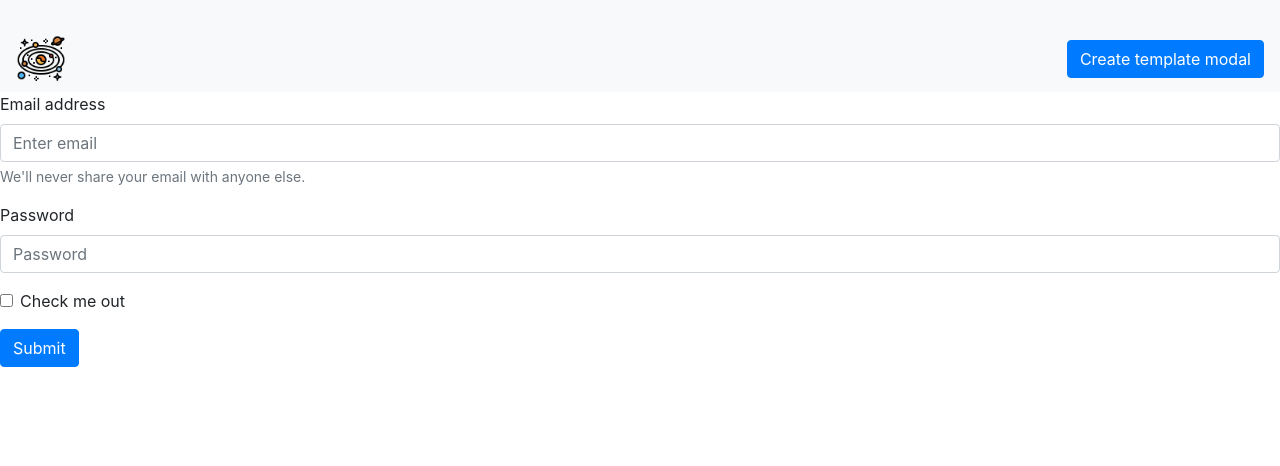
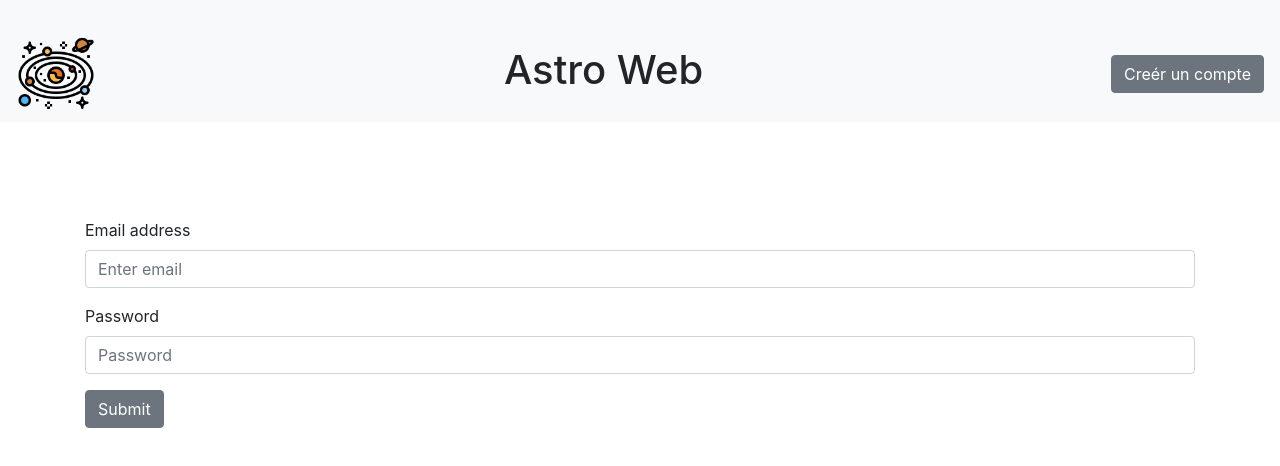
Before and after one commit to NicoDS09/ProjectSchool, an Angular app in the folder BlogAstro/: page / in a window 1280 px wide. Shown: the top 466 px of the page. Built offline with nearby package versions, Linux system fonts and the light colour scheme.

Commit message:
InscriptionStyle

```diff
--- a/BlogAstro/src/app/app.component.ts
+++ b/BlogAstro/src/app/app.component.ts
@@ -1,5 +1,4 @@
-import { Component, TemplateRef } from '@angular/core';
-import { BsModalService, BsModalRef } from 'ngx-bootstrap/modal';
+import { Component } from '@angular/core';
 
 @Component({
   selector: 'app-root',
@@ -7,10 +6,5 @@ import { BsModalService, BsModalRef } from 'ngx-bootstrap/modal';
   styleUrls: ['./app.component.css']
 })
 export class AppComponent {
-  modalRef: BsModalRef;
-  constructor(private modalService: BsModalService) { }
-
-  openModal(template: TemplateRef<any>) {
-    this.modalRef = this.modalService.show(template);
-  }
+  title = 'socialNetwork';
 }
--- a/BlogAstro/src/app/connection/connection.component.css
+++ b/BlogAstro/src/app/connection/connection.component.css
@@ -1,4 +1,9 @@
 .imglogo{
-    height: 50px;
-    width: 50px;
+    height: 80px;
+    width: 80px;
 }
+
+.h1{
+    text-align: center;
+
+}
--- a/BlogAstro/src/app/connection/connection.component.html
+++ b/BlogAstro/src/app/connection/connection.component.html
@@ -6,41 +6,71 @@
 
 <nav class="navbar navbar-light bg-light">
     <img class="imglogo" src="assets/orbit.png" width="30" height="30" alt="">
-    <button type="button" class="btn btn-primary" (click)="openModal(template)">Create template modal</button>
+    <h1>Astro Web</h1>
+    <button type="button" class="btn btn-secondary" (click)="openModal(template)">Creér un compte</button>
 </nav>
 
+<br>
+<br>
+<br>
+<br>
 
-
-
+<div class="container">
+    <form>
+        <div class="form-group">
+            <label for="exampleInputEmail1">Email address</label>
+            <input type="email" class="form-control" id="exampleInputEmail1" aria-describedby="emailHelp"
+                placeholder="Enter email">
+        </div>
+        <div class="form-group">
+            <label for="exampleInputPassword1">Password</label>
+            <input type="password" class="form-control" id="exampleInputPassword1" placeholder="Password">
+        </div>
+        <button type="submit" class="btn btn-secondary">Submit</button>
+    </form>
+</div>
 
 
 
 <ng-template #template>
     <div class="modal-header">
-        <h4 class="modal-title pull-left">Modal</h4>
+        <h4 class="modal-title pull-left">inscription</h4>
         <button type="button" class="close pull-right" aria-label="Close" (click)="modalRef.hide()">
             <span aria-hidden="true">&times;</span>
         </button>
     </div>
-    <div class="modal-body">
-        This is a modal.
+    <br>
+
+
+    <div class="container-fluid">
+        <form>
+            <div class="form-row">
+                <div class="form-group col-md-6">
+                    <label for="inputEmail4">Email</label>
+                    <input type="email" class="form-control" id="inputEmail4" placeholder="Email">
+                </div>
+                <div class="form-group col-md-6">
+                    <label for="inputPassword4">Password</label>
+                    <input type="password" class="form-control" id="inputPassword4" placeholder="Password">
+                </div>
+            </div>
+            <div class="form-row">
+                <div class="form-group col-md-6">
+                    <label for="inputNom">Nom</label>
+                    <input type="text" class="form-control" id="inputName" placeholder="Nom">
+                </div>
+                <div class="form-group col-md-6">
+                    <label for="inputPrenom">Prenom</label>
+                    <input type="text" class="form-control" id="inputPrenom" placeholder="Prenom">
+                </div>
+            </div>
+            <div class="form-group">
+                <label for="inputblog">Nom de bloger</label>
+                <input type="text" class="form-control" id="inputblog" placeholder="nom de bloger">
+            </div>
+        </form>
+        <button type="submit" class="btn btn-primary">s'inscrire</button>
+
     </div>
+    <br>
 </ng-template>
-
-<form>
-    <div class="form-group">
-        <label for="exampleInputEmail1">Email address</label>
-        <input type="email" class="form-control" id="exampleInputEmail1" aria-describedby="emailHelp"
-            placeholder="Enter email">
-        <small id="emailHelp" class="form-text text-muted">We'll never share your email with anyone else.</small>
-    </div>
-    <div class="form-group">
-        <label for="exampleInputPassword1">Password</label>
-        <input type="password" class="form-control" id="exampleInputPassword1" placeholder="Password">
-    </div>
-    <div class="form-group form-check">
-        <input type="checkbox" class="form-check-input" id="exampleCheck1">
-        <label class="form-check-label" for="exampleCheck1">Check me out</label>
-    </div>
-    <button type="submit" class="btn btn-primary">Submit</button>
-</form>
```
